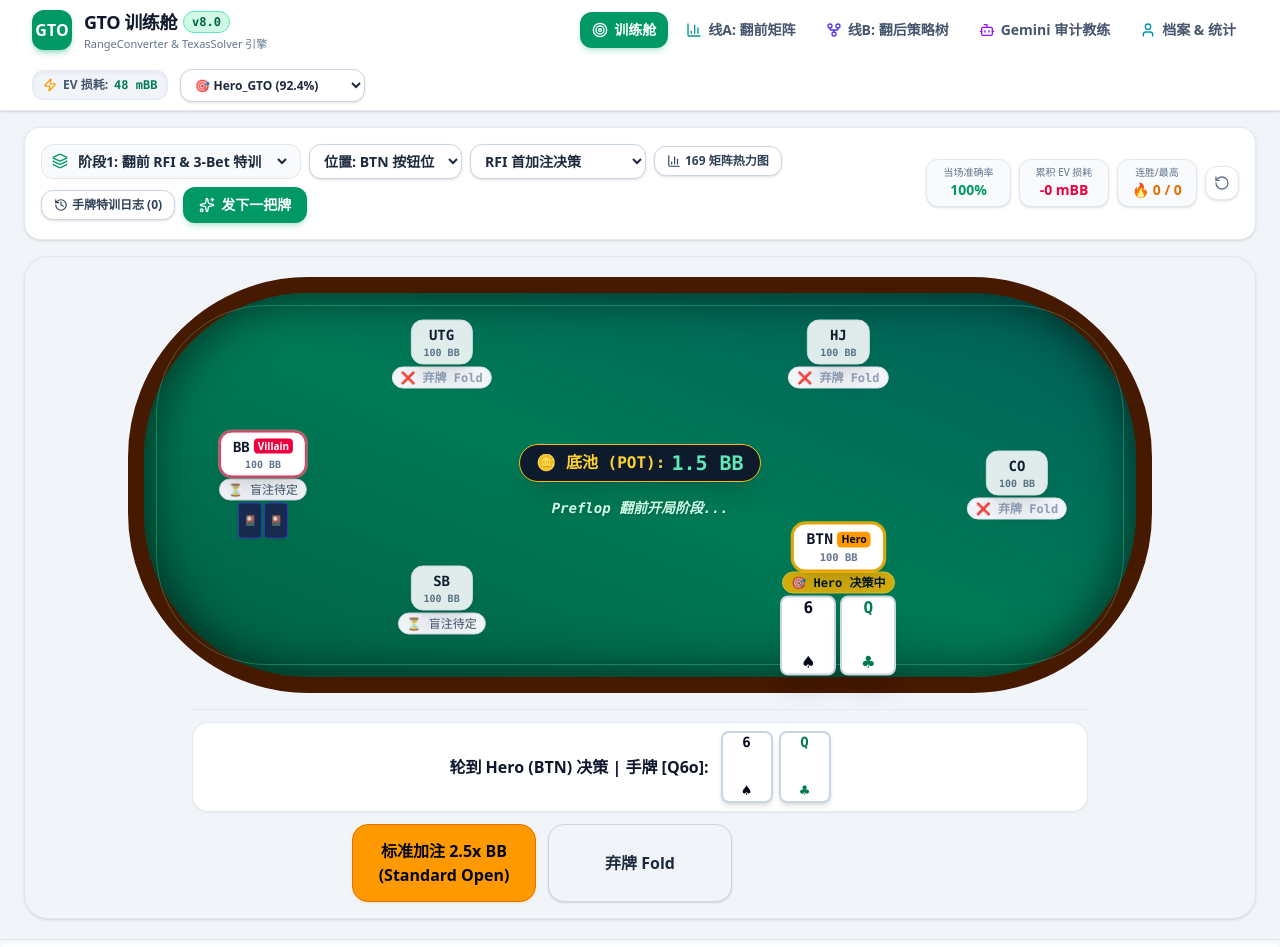
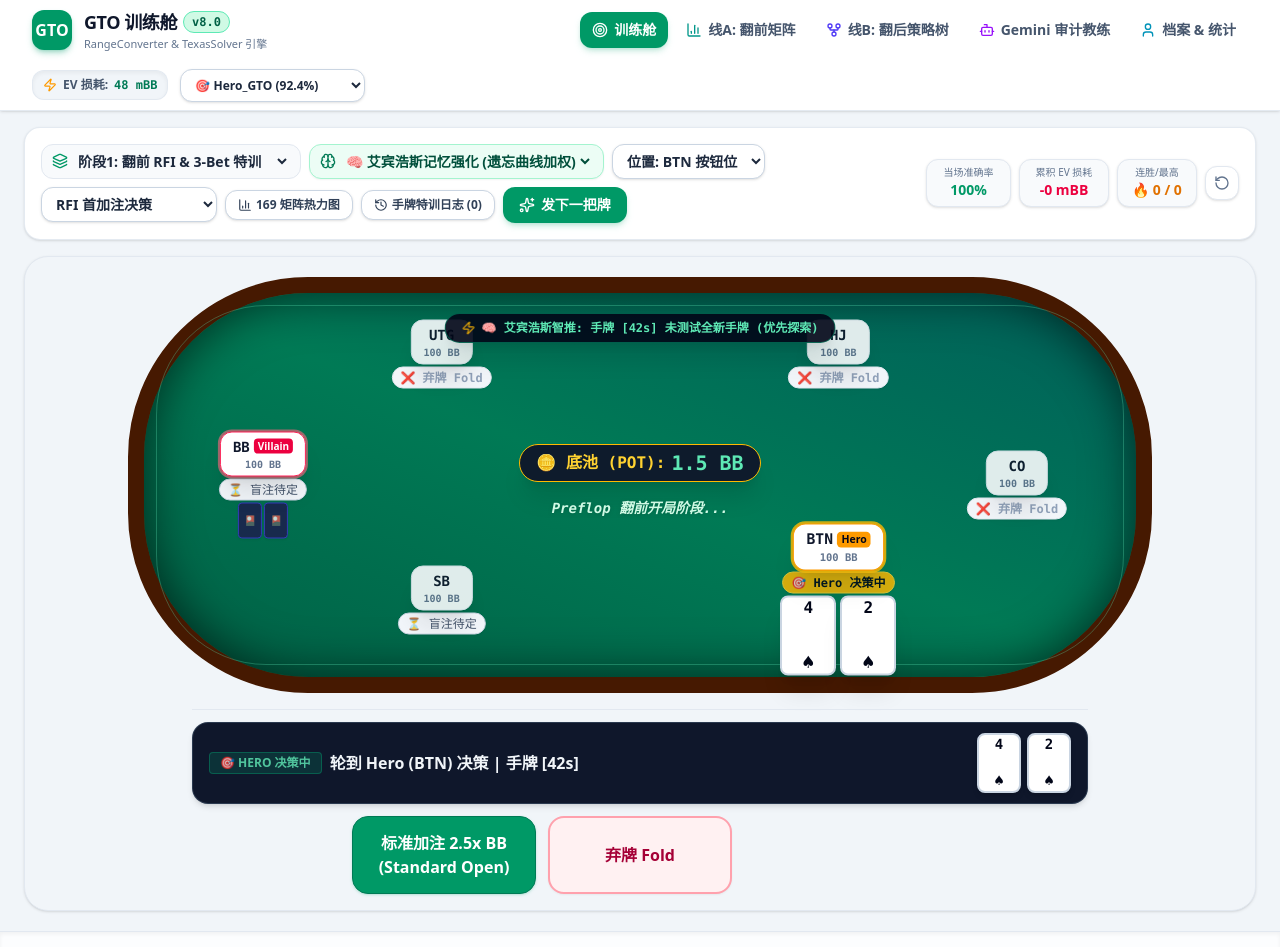
Before and after one commit to hanksun138-Sun/poker-trainer-v8, a React (Vite) app: page / in a window 1280 px wide. Shown: the top 947 px of the page. Built offline with nearby package versions, Linux system fonts and the light colour scheme.

Commit message:
feat: implement smart adaptive hand selection
Add Ebbinghaus-based drill modes and adaptive weighting logic to prioritize weak spots and spaced repetition for training.

```diff
--- a/src/components/GtoTrainingCabin.tsx
+++ b/src/components/GtoTrainingCabin.tsx
@@ -281,6 +281,11 @@ export const GtoTrainingCabin: React.FC<GtoTrainingCabinProps> = ({
     'PREFLOP_RFI' | 'PREFLOP_BB_DEFENSE' | 'PREFLOP_VS_3BET' | 'POSTFLOP_MULTI_STREET'
   >('PREFLOP_RFI');
 
+  const [drillPushMode, setDrillPushMode] = useState<'SMART_EBBINGHAUS' | 'WEAK_LEAK_DRILL' | 'RANDOM_ROTATION'>('SMART_EBBINGHAUS');
+  const [pushReasonBanner, setPushReasonBanner] = useState<string>(
+    '🧠 艾宾浩斯智推: 基于遗忘曲线与盲点漏洞动态算法出题'
+  );
+
   const [casinoTableFormat, setCasinoTableFormat] = useState<'6_MAX' | '9_MAX' | 'DYNAMIC_RANDOM'>('DYNAMIC_RANDOM');
   const [activeCasinoSeats, setActiveCasinoSeats] = useState<boolean[]>([
     true, true, true, true, true, true, true, true, true
@@ -332,6 +337,60 @@ export const GtoTrainingCabin: React.FC<GtoTrainingCabinProps> = ({
   const [aiAuditLoading, setAiAuditLoading] = useState<boolean>(false);
   const [aiAuditResult, setAiAuditResult] = useState<GtoAuditResponse | null>(null);
 
+  // Smart Adaptive Hand Selector using Ebbinghaus & Leak Weights
+  const selectSmartAdaptiveHand = (mode: 'SMART_EBBINGHAUS' | 'WEAK_LEAK_DRILL' | 'RANDOM_ROTATION'): { notation: string; reason: string } => {
+    const all169 = get169HandNames().flat();
+
+    if (mode === 'RANDOM_ROTATION') {
+      const chosen = all169[Math.floor(Math.random() * all169.length)];
+      return { notation: chosen, reason: '🎲 169 随机轮盘: 均匀平铺练习' };
+    }
+
+    const weightedPool: { notation: string; weight: number; reason: string }[] = [];
+
+    all169.forEach((hand) => {
+      const key = `${heroPos}_${hand}`;
+      const mastery = handMasteryMap[key];
+
+      let baseWeight = 1.0;
+      let reason = '定期记忆复习';
+
+      if (mastery) {
+        if (mastery.wrong > 0) {
+          const wrongMult = mode === 'WEAK_LEAK_DRILL' ? 8 : 5;
+          baseWeight += mastery.wrong * wrongMult;
+          reason = `历史出错 ${mastery.wrong} 次 (${Math.round((mastery.correct / mastery.trials) * 100)}% 胜率)`;
+        }
+        if (mastery.evLoss > 0) {
+          baseWeight += Math.floor(mastery.evLoss / 5);
+          reason += ` | 累积 EV 损耗 ${mastery.evLoss} mBB`;
+        }
+      } else {
+        baseWeight = 2.0;
+        reason = '未测试全新手牌 (优先探索)';
+      }
+
+      weightedPool.push({ notation: hand, weight: baseWeight, reason });
+    });
+
+    const totalWeight = weightedPool.reduce((sum, item) => sum + item.weight, 0);
+    let randomNum = Math.random() * totalWeight;
+
+    for (const item of weightedPool) {
+      if (randomNum < item.weight) {
+        const prefix = mode === 'SMART_EBBINGHAUS' ? '🧠 艾宾浩斯智推' : '🎯 漏洞弱项攻坚';
+        return {
+          notation: item.notation,
+          reason: `${prefix}: 手牌 [${item.notation}] ${item.reason}`,
+        };
+      }
+      randomNum -= item.weight;
+    }
+
+    const fallback = all169[Math.floor(Math.random() * all169.length)];
+    return { notation: fallback, reason: '🧠 艾宾浩斯智推: 定期随机复习' };
+  };
+
   const dealNewHand = (selectedHandNotation?: string) => {
     let activePos: Position = 'BTN';
     if (preflopTargetPos === 'RANDOM_MIXED') {
@@ -340,12 +399,16 @@ export const GtoTrainingCabin: React.FC<GtoTrainingCabinProps> = ({
       activePos = preflopTargetPos;
     }
 
-    let newHero: [Card, Card];
-    if (selectedHandNotation) {
-      newHero = generateCardComboForNotation(selectedHandNotation);
+    let chosenNotation = selectedHandNotation;
+    if (!chosenNotation) {
+      const adaptiveResult = selectSmartAdaptiveHand(drillPushMode);
+      chosenNotation = adaptiveResult.notation;
+      setPushReasonBanner(adaptiveResult.reason);
     } else {
-      newHero = drawRandomCardCombo();
+      setPushReasonBanner(`🎯 169 矩阵手动选牌对决: 手牌 [${chosenNotation}]`);
     }
+
+    const newHero = generateCardComboForNotation(chosenNotation);
 
     setHeroCards(newHero);
     setUserAction(null);
@@ -389,7 +452,6 @@ export const GtoTrainingCabin: React.FC<GtoTrainingCabinProps> = ({
       setVillainPos('BB');
       setScenarioMode('POSTFLOP_MULTI_STREET');
     } else if (trainingStage === 'STAGE_5_CASINO_RING') {
-      // Casino Ring clockwise button advance
       setBtnSeatIndex((prev) => (prev + 1) % 9);
       setCasinoHandsPlayed((prev) => prev + 1);
       setBoardCards([]);
@@ -399,7 +461,6 @@ export const GtoTrainingCabin: React.FC<GtoTrainingCabinProps> = ({
       setVillainPos('SB');
       setScenarioMode('PREFLOP_RFI');
 
-      // Pick random dialogue from AI opponent
       const randomOpponent = ALL_CASINO_SEATS[1 + Math.floor(Math.random() * 8)];
       const quotes = CASINO_DIALOGUES[randomOpponent.type] || ['看看你的 GTO 水平怎么样！'];
       const randomQuote = quotes[Math.floor(Math.random() * quotes.length)];
@@ -645,6 +706,19 @@ export const GtoTrainingCabin: React.FC<GtoTrainingCabinProps> = ({
             </select>
           </div>
 
+          <div className="flex items-center space-x-1.5 bg-emerald-50 border border-emerald-200 rounded-xl px-2.5 py-1.5 shadow-xs">
+            <Brain className="w-4 h-4 text-emerald-700 shrink-0" />
+            <select
+              value={drillPushMode}
+              onChange={(e) => setDrillPushMode(e.target.value as any)}
+              className="bg-transparent text-xs sm:text-sm font-extrabold text-emerald-900 focus:outline-none cursor-pointer"
+            >
+              <option value="SMART_EBBINGHAUS">🧠 艾宾浩斯记忆强化 (遗忘曲线加权)</option>
+              <option value="WEAK_LEAK_DRILL">🎯 漏洞弱项攻坚 (错题与EV 5倍权重)</option>
+              <option value="RANDOM_ROTATION">🎲 169 随机轮盘</option>
+            </select>
+          </div>
+
           {trainingStage === 'STAGE_1_PREFLOP' && (
             <>
               <select
@@ -867,6 +941,14 @@ export const GtoTrainingCabin: React.FC<GtoTrainingCabinProps> = ({
 
           <div className="absolute inset-2 sm:inset-3 rounded-[40px] sm:rounded-[110px] border border-emerald-300/30 pointer-events-none" />
 
+          {/* Smart Memory / Adaptive Drilling Push Reason Banner */}
+          {pushReasonBanner && (
+            <div className="absolute top-3 sm:top-5 left-1/2 -translate-x-1/2 z-30 bg-slate-950/90 border border-emerald-400/40 text-emerald-300 px-3 py-1 sm:px-4 sm:py-1.5 rounded-full text-[10px] sm:text-xs font-mono font-bold flex items-center gap-1.5 shadow-xl whitespace-nowrap max-w-[90%] overflow-hidden text-ellipsis">
+              <Zap className="w-3.5 h-3.5 text-amber-400 shrink-0 animate-pulse" />
+              <span>{pushReasonBanner}</span>
+            </div>
+          )}
+
           {/* Center Board & Pot Display */}
           <div className="relative z-10 flex flex-col items-center justify-center space-y-1 sm:space-y-2">
 
@@ -1023,15 +1105,21 @@ export const GtoTrainingCabin: React.FC<GtoTrainingCabinProps> = ({
         <div className="relative z-20 mt-2 sm:mt-3 pt-2 sm:pt-3 border-t border-slate-200 max-w-4xl mx-auto w-full">
           {!isEvaluated ? (
             <div className="space-y-2.5 sm:space-y-3 text-center">
-              <div className="flex flex-col sm:flex-row items-center justify-center gap-1.5 sm:gap-3 bg-white border border-slate-200 px-3 py-2 rounded-xl sm:rounded-2xl shadow-xs">
-                <span className="text-xs sm:text-sm md:text-base text-slate-900 font-extrabold">
-                  轮到 Hero ({heroPos}) 决策 | 手牌 [{heroNotation}]:
+              {/* Hero Decision Status Banner */}
+              <div className="flex flex-col sm:flex-row items-center justify-between gap-2 bg-slate-900 border border-slate-700/80 text-white px-4 py-2.5 rounded-2xl shadow-md">
+                <div className="flex items-center space-x-2">
+                  <span className="bg-emerald-500/20 text-emerald-300 border border-emerald-500/40 px-2.5 py-0.5 rounded text-xs font-black animate-pulse">
+                    🎯 HERO 决策中
                   </span>
+                  <span className="text-xs sm:text-sm md:text-base font-extrabold text-slate-100">
+                    轮到 Hero ({heroPos}) 决策 | 手牌 [{heroNotation}]
+                  </span>
+                </div>
                 <div className="flex items-center space-x-1.5">
                   {heroCards.map((c, i) => (
                     <div
                       key={i}
-                      className={`w-9 h-13 sm:w-11 sm:h-16 md:w-13 md:h-18 rounded-lg border-2 border-slate-300 bg-white shadow-md flex flex-col items-center justify-between p-0.5 font-mono font-black text-xs sm:text-sm select-none ${
+                      className={`w-9 h-12 sm:w-11 sm:h-15 rounded-lg border-2 border-slate-200 bg-white shadow-md flex flex-col items-center justify-between p-0.5 font-mono font-black text-xs sm:text-sm select-none ${
                         SUIT_COLORS[c.suit]
                       }`}
                     >
@@ -1044,19 +1132,27 @@ export const GtoTrainingCabin: React.FC<GtoTrainingCabinProps> = ({
 
               {/* Action Buttons Grid */}
               <div className="grid grid-cols-2 sm:grid-cols-3 gap-2 sm:gap-3 max-w-xl mx-auto">
-                {options.map((opt) => (
+                {options.map((opt) => {
+                  let buttonStyle = 'bg-emerald-600 hover:bg-emerald-700 border-emerald-700 text-white font-black shadow-sm shadow-emerald-600/20';
+
+                  if (opt.action === 'FOLD') {
+                    buttonStyle = 'bg-rose-50 hover:bg-rose-100 border-2 border-rose-300 text-rose-800 font-extrabold shadow-xs';
+                  } else if (opt.action === 'CALL' || opt.action === 'CHECK') {
+                    buttonStyle = 'bg-indigo-600 hover:bg-indigo-700 border-indigo-700 text-white font-extrabold shadow-sm shadow-indigo-600/20';
+                  } else if (opt.action === 'THREE_BET' || opt.action === 'FOUR_BET' || opt.action === 'CBET_75') {
+                    buttonStyle = 'bg-teal-600 hover:bg-teal-700 border-teal-700 text-white font-black shadow-sm shadow-teal-600/20';
+                  }
+
+                  return (
                     <button
                       key={opt.action}
                       onClick={() => handleSelectAction(opt.action)}
-                    className={`py-3 sm:py-3.5 px-3 rounded-xl sm:rounded-2xl border font-extrabold text-xs sm:text-sm md:text-base transition-all shadow-sm active:scale-95 cursor-pointer flex flex-col items-center justify-center gap-0.5 text-center ${
-                      opt.action === 'FOLD'
-                        ? 'bg-slate-100 hover:bg-slate-200 border-slate-300 text-slate-800'
-                        : 'bg-amber-500 hover:bg-amber-600 border-amber-600 text-slate-950 font-black shadow-amber-500/20'
-                    }`}
+                      className={`py-3 sm:py-3.5 px-3 rounded-xl sm:rounded-2xl border text-xs sm:text-sm md:text-base transition-all active:scale-95 cursor-pointer flex flex-col items-center justify-center gap-0.5 text-center ${buttonStyle}`}
                     >
                       <span>{opt.label}</span>
                     </button>
-                ))}
+                  );
+                })}
               </div>
             </div>
           ) : (
```
Lines whose indentation alone changed are shown as unchanged.
